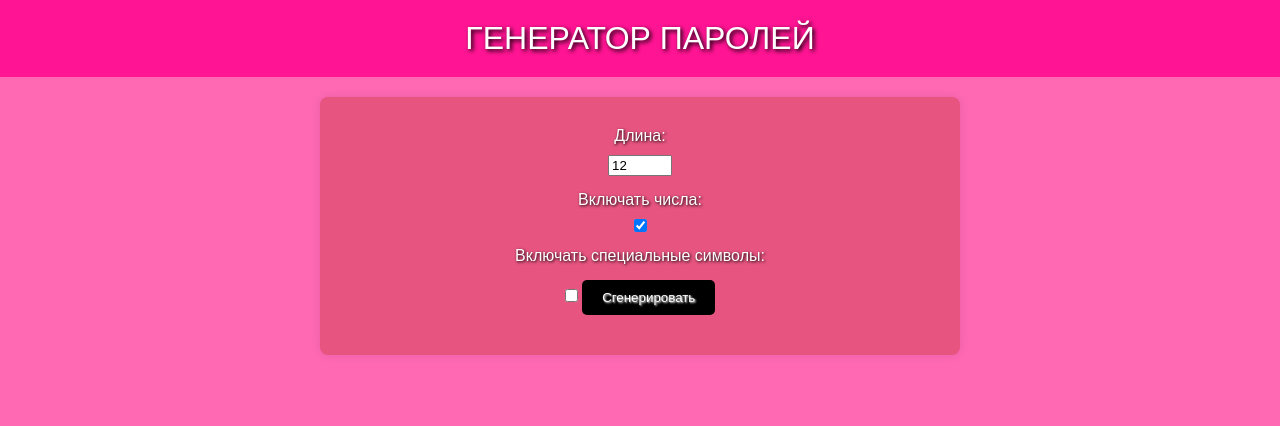
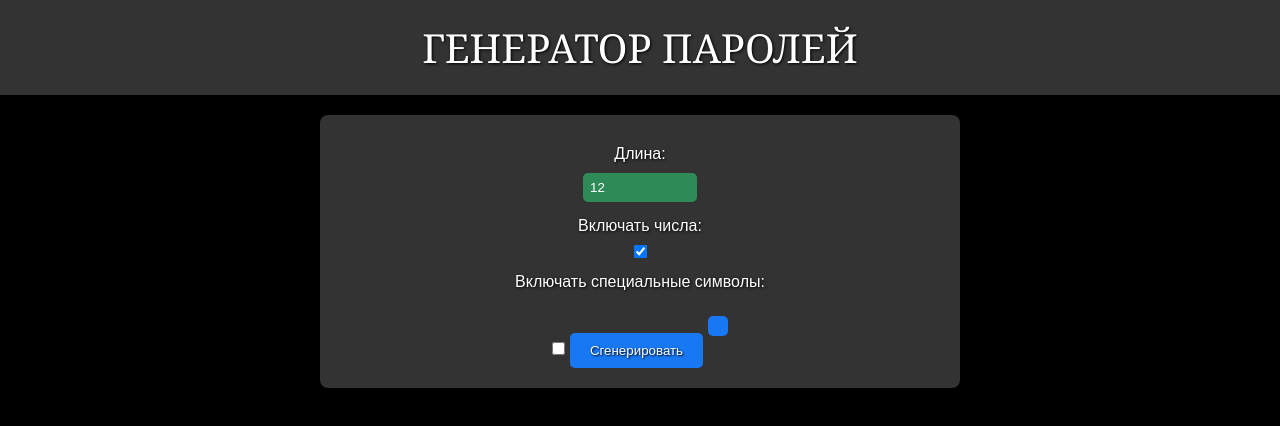
Before and after one commit to Timmy-personal/test.Timmy-personal, a plain HTML site: page index.html in a window 1280 px wide. Drawn offline with Linux system fonts and the light colour scheme.

Commit message:
styles.css

```diff
--- a/styles.css
+++ b/styles.css
@@ -1,6 +1,6 @@
 body {
     font-family: Arial, sans-serif;
-    background-color: #ff69b4; /* Розовый фон */
+    background-color: #000; /* Черный фон */
     color: #fff; /* Белый цвет текста */
     display: flex;
     flex-direction: column;
@@ -11,29 +11,24 @@ body {
 
 .header {
     width: 100%;
-    background-color: #ff1493; /* Более темный розовый для заголовка */
+    background-color: #333; /* Темно-серый фон для заголовка */
     padding: 20px;
     text-align: center;
     color: #fff;
-    text-shadow: 2px 2px 4px #000; /* Увеличенный черный контур текста */
-    font-size: 2em;
+    font-family: 'Georgia', serif; /* Прописной шрифт */
+    font-size: 2.5em;
+    text-shadow: 1px 1px 3px #000; /* Черный контур текста */
 }
 
 .container {
-    background: #e75480; /* Розовый цвет на 30% темнее */
+    background: #333; /* Темно-серый фон рабочей области */
     padding: 20px;
     border-radius: 8px;
-    box-shadow: 0 0 10px rgba(0, 0, 0, 0.1);
+    box-shadow: 0 0 10px rgba(0, 0, 0, 0.5);
     text-align: center;
     max-width: 600px;
     width: 100%;
     margin: 20px;
-}
-
-h1 {
-    margin-bottom: 20px;
-    color: #fff; /* Белый цвет заголовка */
-    text-shadow: 2px 2px 4px #000; /* Увеличенный черный контур текста */
 }
 
 label {
@@ -43,30 +38,42 @@ label {
     text-shadow: 1px 1px 3px #000; /* Черный контур текста */
 }
 
-input[type="number"],
+input[type="number"] {
+    background-color: #2e8b57; /* Зеленый цвет фона поля ввода */
+    color: #fff; /* Белый текст */
+    border: 2px solid #2e8b57; /* Зеленый контур */
+    padding: 5px;
+    border-radius: 5px;
+    width: 100px;
+    margin: 5px 0;
+}
+
 input[type="checkbox"] {
     margin: 5px 0;
 }
 
 button {
-    background-color: #000; /* Черный фон кнопки */
+    background-color: #1877f2; /* Синий-голубой цвет кнопки */
     color: #fff; /* Белый текст на кнопке */
     border: none;
     padding: 10px 20px;
     border-radius: 5px;
     cursor: pointer;
     margin-top: 10px;
-    text-shadow: 1px 1px 2px #fff; /* Белый контур текста */
+    text-shadow: 1px 1px 2px #000; /* Черный контур текста */
 }
 
 button:hover {
-    background-color: #333; /* Темно-серый фон при наведении */
+    background-color: #145dbf; /* Темнее синий-голубой при наведении */
 }
 
 #result {
     margin-top: 20px;
     font-size: 1.2em;
-    word-wrap: break-word;
     color: #fff; /* Белый цвет текста */
-    text-shadow: 1px 1px 3px #000; /* Черный контур текста */
+    text-shadow: 1px 1px 3px #333; /* Серый контур текста */
+    padding: 10px;
+    border-radius: 5px;
+    background-color: #1877f2; /* Синий-голубой фон для результата */
+    display: inline-block;
 }
```
